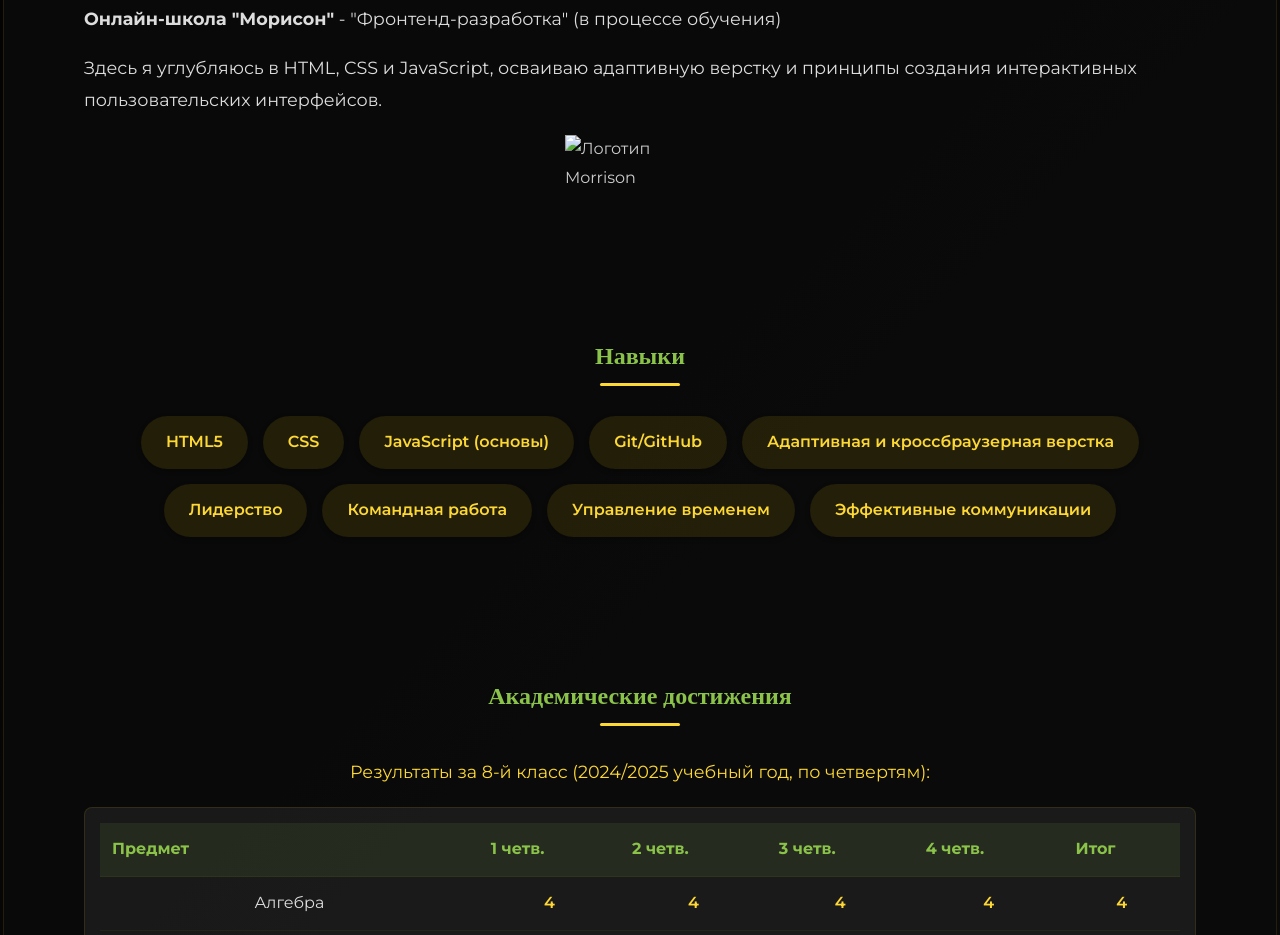
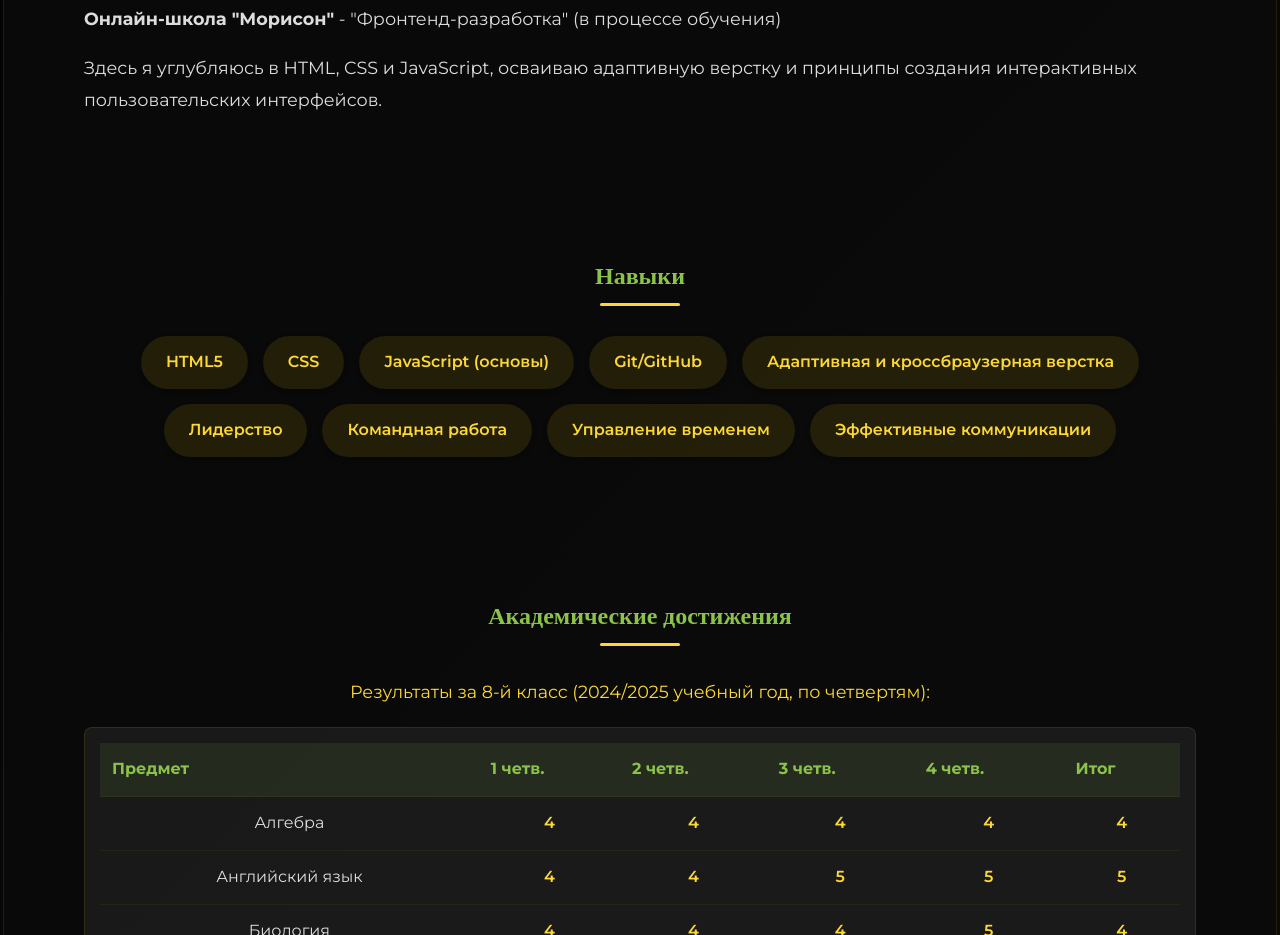
Before and after one commit to Renard-admin/resume, a plain HTML site: page index.html in a window 1280 px wide. Shown: the part 970-1905 px from the top of the page. Drawn offline with nearby package versions, Linux system fonts and the light colour scheme.

Commit message:
Update index.html

```diff
--- a/index.html
+++ b/index.html
@@ -233,7 +233,6 @@
             <h2>Образование</h2>
             <p><strong>Онлайн-школа "Морисон"</strong> - "Фронтенд-разработка" (в процессе обучения)</p>
             <p>Здесь я углубляюсь в HTML, CSS и JavaScript, осваиваю адаптивную верстку и принципы создания интерактивных пользовательских интерфейсов.</p>
-            <img src="image.png" alt="Логотип Morrison" style="max-width: 150px; display: block; margin: 20px auto;">
         </section>
 
         <section class="section" id="skills">
```
